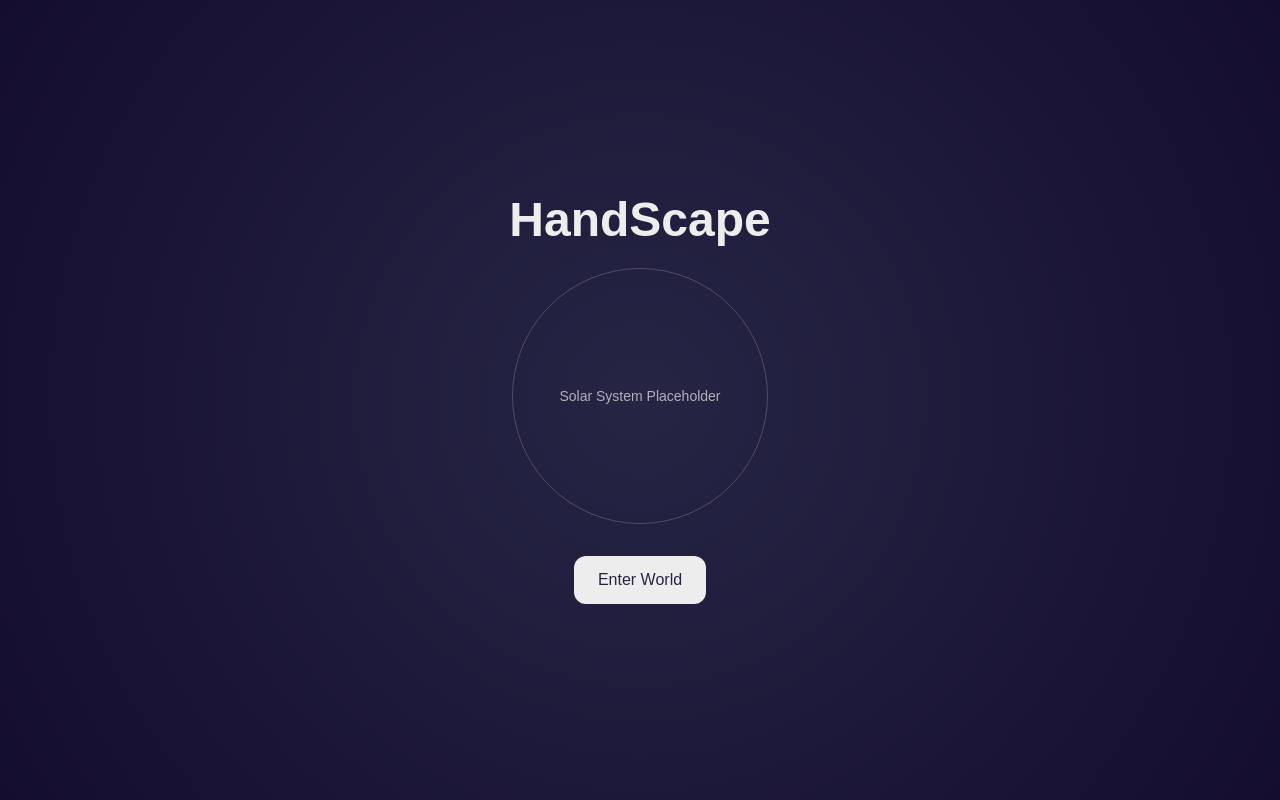
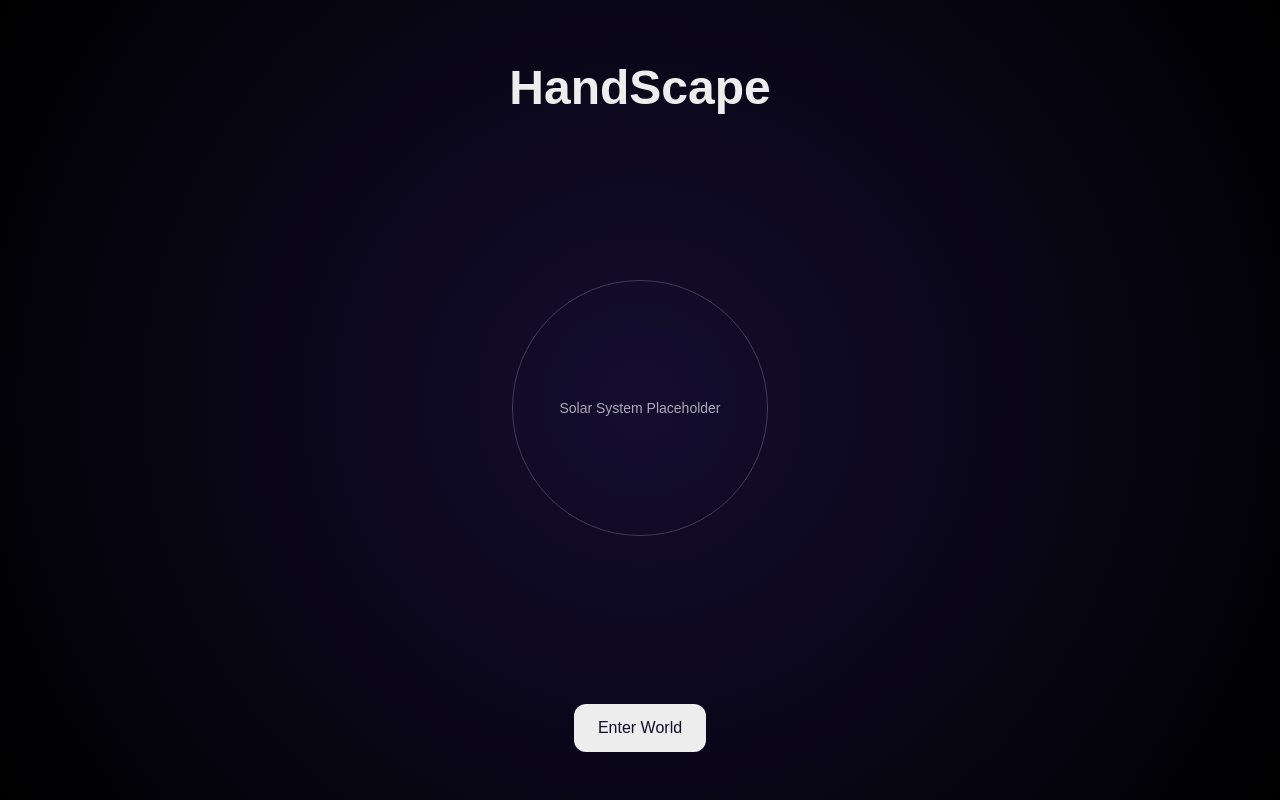
Before and after one commit to carloselopezjr/HandScape, a Next.js app: page / in a window 1280 px wide. Built offline with nearby package versions, Linux system fonts and the light colour scheme.

Commit message:
landing pg fixes

```diff
--- a/src/app/globals.css
+++ b/src/app/globals.css
@@ -1,7 +1,7 @@
 @import "tailwindcss";
 
 :root {
-  --background: #262544;
+  --background: #140d30;
   --foreground: #ededed;
 }
 
@@ -11,7 +11,7 @@ body, html {
   padding: 0;
   font-family: Arial, Helvetica, sans-serif;
   color: var(--foreground);
-  background: radial-gradient(circle at center, var(--background) 0%, #140d30 100%);
+  background: radial-gradient(circle at center, var(--background) 0%, #000000 100%);
 }
 
 @keyframes fadeIn {
--- a/src/app/page.tsx
+++ b/src/app/page.tsx
@@ -2,18 +2,27 @@ import './globals.css';
 
 export default function Home() {
   return (
-    <main className="fade-in flex flex-col items-center justify-center min-h-screen bg-background text-foreground">
-      <h1 className="text-5xl font-bold">HandScape</h1>
 
-      <div className="mt-6 h-64 w-64 rounded-full border border-white/20 grid place-items-center">
-        <span className="opacity-70 text-sm">Solar System Placeholder</span>
+    <main className="fade-in relative min-h-screen flex flex-col bg-background text-foreground">
+
+      {/* title */}
+      <h1 className="mt-16 text-5xl font-bold text-center">HandScape</h1>
+
+
+      {/* Solar System */}
+      <div className="flex flex-col items-center justify-center flex-1">
+        <div className="h-64 w-64 rounded-full border border-white/20 grid place-items-center">
+          <span className="opacity-70 text-sm">Solar System Placeholder</span>
+        </div>
       </div>
 
-
-      <button className="mt-8 px-6 py-3 rounded-xl hover:opacity-80 transition" style={{ backgroundColor: "var(--foreground)", color: "var(--background)" }}>
-      Enter World
+      {/* Enter World */}
+      <button
+        className="mb-12 px-6 py-3 rounded-xl hover:opacity-80 transition self-center"
+        style={{ backgroundColor: "var(--foreground)", color: "var(--background)" }}
+      >
+        Enter World
       </button>
-
     </main>
   );
 }
```
